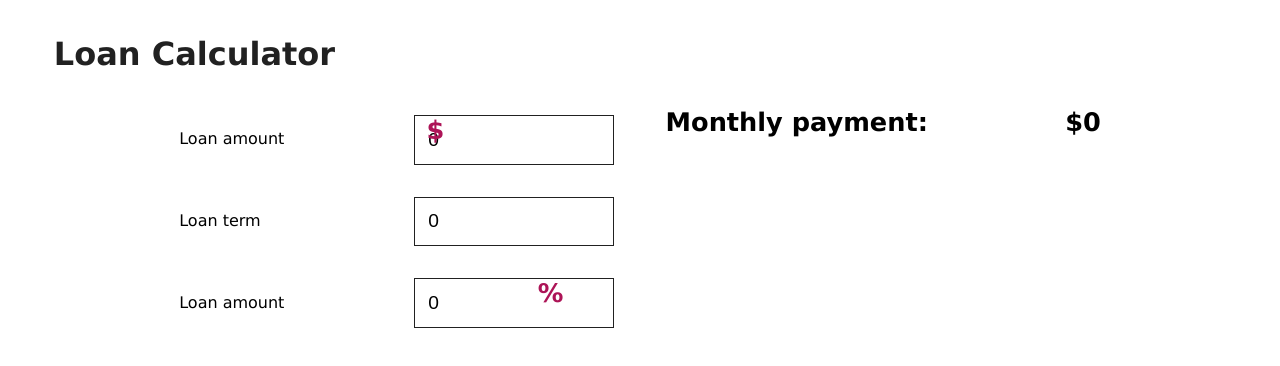
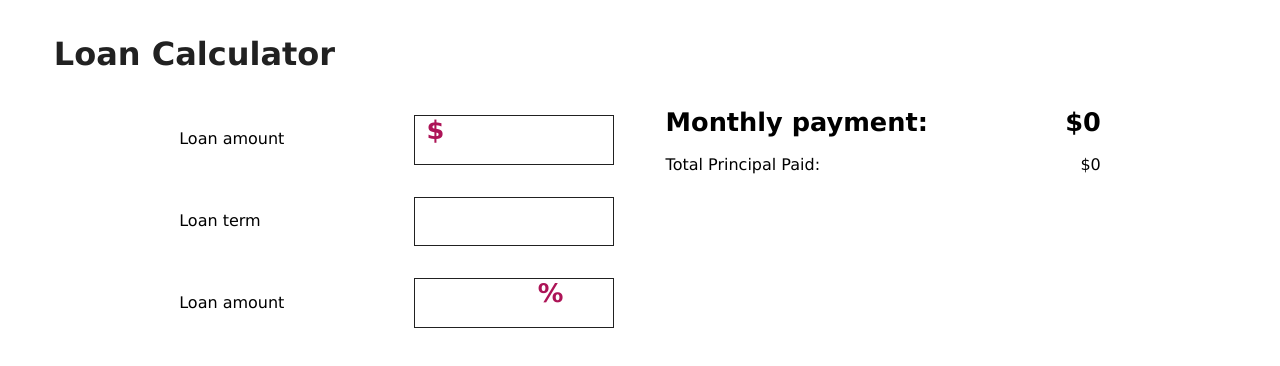
Before and after one commit to rachelrly/loan-calculator, a React (Create React App) app: page / in a window 1280 px wide. Shown: the top 366 px of the page. Built offline with nearby package versions, Linux system fonts and the light colour scheme.

Commit message:
formula matching numbers from given calculator

```diff
--- a/src/components/PaymentInfo.js
+++ b/src/components/PaymentInfo.js
@@ -1,6 +1,6 @@
 import React, { useEffect, useContext } from 'react'
 import { LoanContext } from '../contexts/LoanContext'
-import { useCalculatePayments } from '../hooks/hooks'
+import { useCalculatePayments, useLargeNumberWithCommas } from '../hooks/hooks'
 import '../css/PaymentInfo.css'
 
 
@@ -8,14 +8,22 @@ function PaymentInfo() {
   const { loanAmt, loanTerm, interestRate } = useContext(LoanContext)
   //re-render result page when data changes
   useEffect(() => { }, [loanAmt, loanTerm, interestRate])
+
+  const monthlyPayment = useCalculatePayments()
   return (
     <div className='payment-info-wrapper'>
       <h2 className='monthly-payment'>
         <span className='monthly-payment-label'>Monthly payment: </span>
         <div className='monthly-payment-value'>
-          <span >${useCalculatePayments()}</span>
+          <span >${useLargeNumberWithCommas(monthlyPayment)}</span>
         </div>
       </h2>
+      <span className='total-principal'>
+        <span className='total-principal-label'>Total Principal Paid: </span>
+        <div className='total-principal-value'>
+          <span >${useLargeNumberWithCommas(loanAmt)}</span>
+        </div>
+      </span>
 
     </div>
   )
--- a/src/contexts/LoanContext.js
+++ b/src/contexts/LoanContext.js
@@ -5,9 +5,9 @@ export const LoanContext = createContext()
 
 /*This component wraps index.js */
 function LoanContextProvider({ children }) {
-  const [loanAmt, setLoanAmt] = useState(0)
-  const [loanTerm, setLoanTerm] = useState({ value: 0, type: 'month' })
-  const [interestRate, setInterestRate] = useState(0)
+  const [loanAmt, setLoanAmt] = useState('')
+  const [loanTerm, setLoanTerm] = useState({ value: '', type: 'month' })
+  const [interestRate, setInterestRate] = useState('')
 
   const isNumericValue = (value) => {
     /*returns boolean if number includes
@@ -27,13 +27,13 @@ function LoanContextProvider({ children }) {
     setInterestRate(val)
   }
 
-  const handleLoanTerm = (value, type = 'year') => {
+  const handleLoanTerm = (value, type = 'month') => {
     if (!isNumericValue(Number(value))) return null
     setLoanTerm({ value, type })
   }
 
   const value = { loanAmt, loanTerm: loanTerm, interestRate, handleLoanAmt, handleInterestRate, handleLoanTerm }
-  console.log(value)
+
   return (
     <LoanContext.Provider value={value}>
       {children}
--- a/src/css/PaymentInfo.css
+++ b/src/css/PaymentInfo.css
@@ -4,14 +4,16 @@
  height: 350px;
 }
 
-.monthly-payment{
+.monthly-payment, .total-principal{
   display: flex;
   justify-content: space-between;
 }
 
+.total-principal{
+  padding: var(--spacer-sm) 0;
+}
 
 .monthly-payment-value{
   display: flex;
   position: relative;
-
 }
--- a/src/hooks/hooks.js
+++ b/src/hooks/hooks.js
@@ -10,7 +10,7 @@ export function useCalculatePayments() {
   if (!loanAmt || !loanTerm.value || !interestRate) return 0
 
   const n = loanTerm.type === 'year' ? loanTerm.value * 12 : loanTerm.value
-  const r = interestRate / 12
+  const r = (interestRate * 0.01) / 12
 
   const numerator = r * loanAmt
   const denominator = 1 - Math.pow(1 + r, (n * -1))
@@ -19,3 +19,17 @@ export function useCalculatePayments() {
   //MAKE BETTER ACCURACY IF TIME
   return parseFloat(payment).toFixed(2)
 }
+
+export function useLargeNumberWithCommas(num){
+  if(!Number(num)) return 0
+
+  const numStr = `${num}`
+  let formattedStr = ''
+  for(let i=0; i<numStr.length; i++){
+    if((i+1) % 3 === 0){
+      formattedStr += ','
+    }
+    formattedStr += numStr[i]
+  }
+  return formattedStr
+}
```
Also changed, not shown: 1 other file (tests, documents, lock files or other folders).
